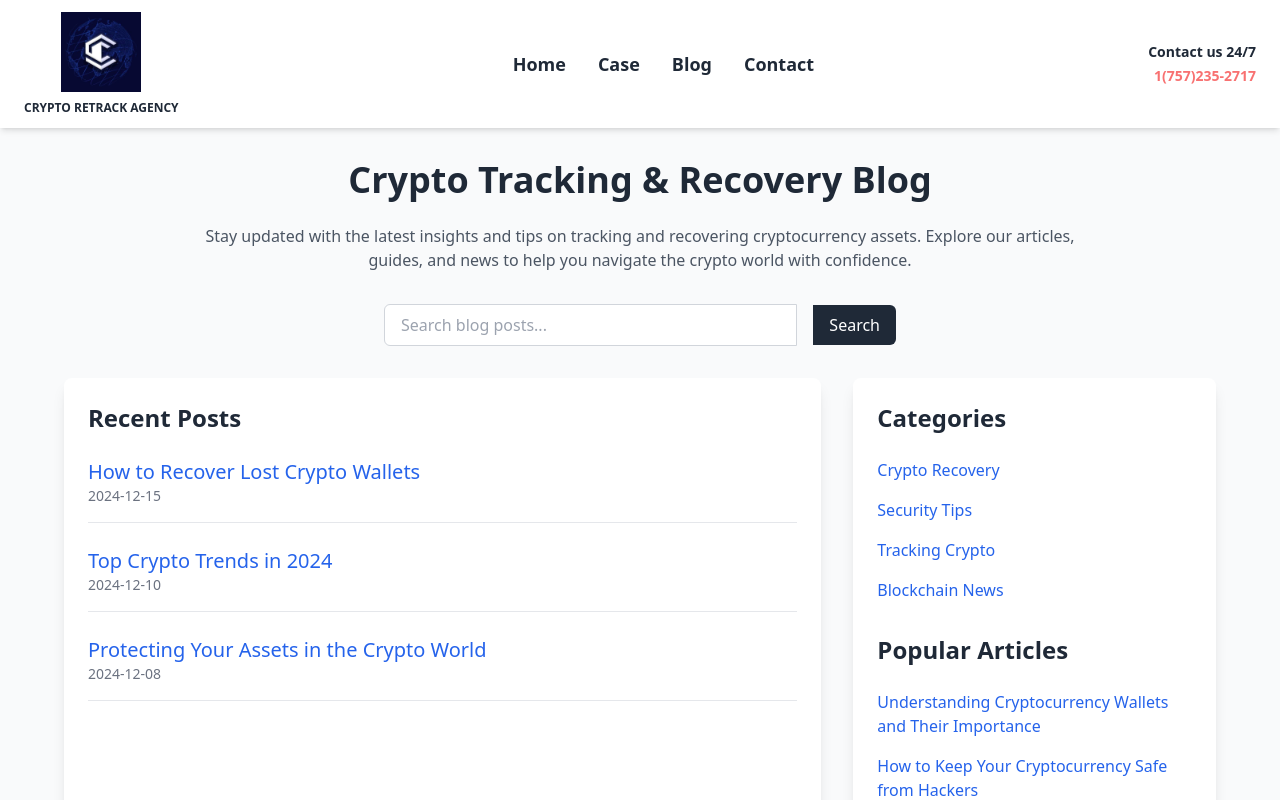
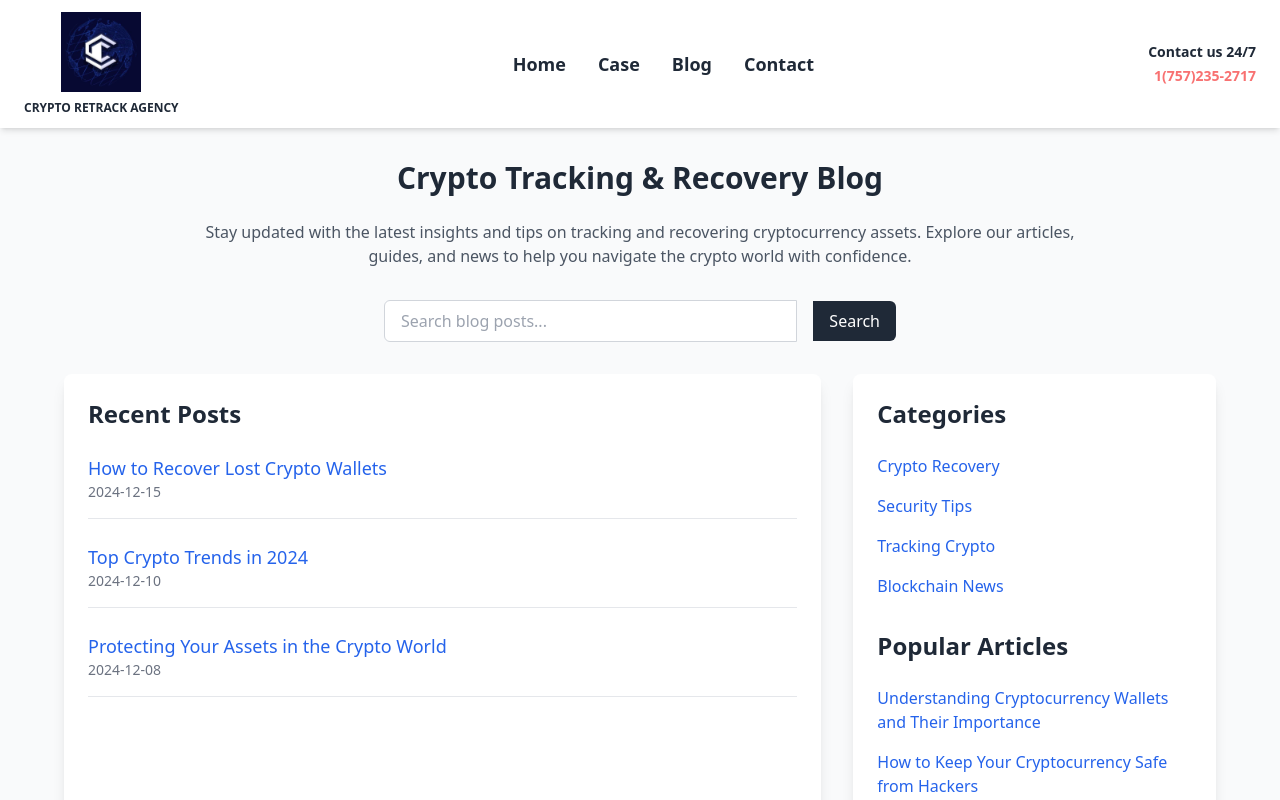
Before and after one commit to Iydeejames/crypto-retrak-agency, a React (Vite) app: page /Blog in a window 1280 px wide. Shown: the top 800 px of the page. Built offline with nearby package versions, Linux system fonts and the light colour scheme.

Commit message:
Update Blog.jsx

```diff
--- a/src/pages/Blog.jsx
+++ b/src/pages/Blog.jsx
@@ -29,7 +29,7 @@ const Blog = () => {
     <div className="min-h-screen bg-gray-50 flex flex-col items-center py-8 px-4">
 
       {/* Main Heading */}
-      <h1 className="text-4xl font-bold text-gray-800 mb-6 text-center">Crypto Tracking & Recovery Blog</h1>
+      <h1 className=" text-lg sm:text-3xl font-bold text-gray-800 mb-6 text-center">Crypto Tracking & Recovery Blog</h1>
 
       {/* Subtext */}
       <p className="text-gray-600 text-center max-w-4xl mb-8">
@@ -79,7 +79,7 @@ const Blog = () => {
           <ul className="space-y-6">
             {posts.map((post, index) => (
               <li key={index} className="border-b pb-4">
-                <a href={post.link} className="text-xl text-blue-600 hover:underline">{post.title}</a>
+                <a href={post.link} className="text-lg text-blue-600 hover:underline">{post.title}</a>
                 <p className="text-gray-500 text-sm">{post.date}</p>
               </li>
             ))}
```
